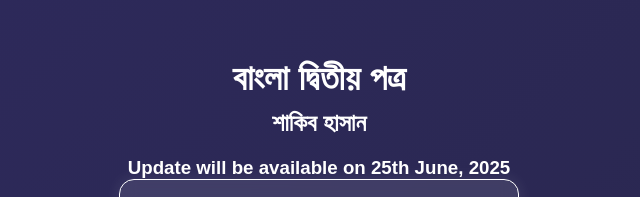
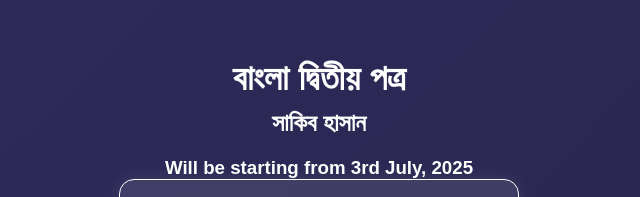
Before and after one commit to thedhannomorich/EBI2.0, a plain HTML site: page ben2.html in a window 1280 px wide. Shown: the part 124-321 px from the top of the page, without its empty margins (321-961 px from the left). Drawn offline with Linux system fonts and the light colour scheme.

Commit message:
ben2.html

```diff
--- a/ben2.html
+++ b/ben2.html
@@ -68,8 +68,8 @@
 </head>
 <body>
   <h1>বাংলা দ্বিতীয় পত্র</h1>
-  <h2>শাকিব হাসান</h2>
-  <h3>Update will be available on 25th June, 2025</h3>
+  <h2>সাকিব হাসান</h2>
+  <h3>Will be starting from 3rd July, 2025</h3>
 
   <div class="image-wrapper">
     <img src="https://png.pngtree.com/png-vector/20230316/ourmid/pngtree-website-under-construction-in-yellow-rounded-square-shape-with-black-line-vector-png-image_6649503.png" alt="Under Construction">
```
